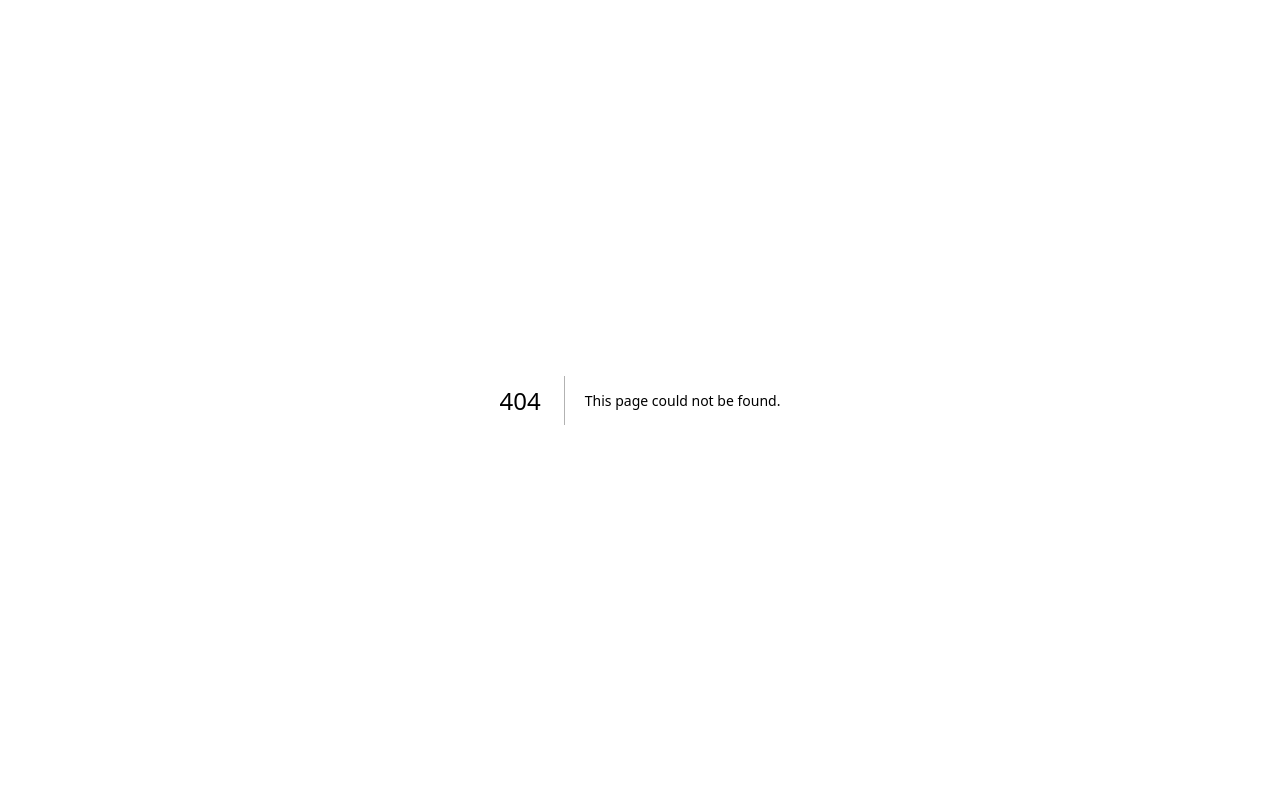
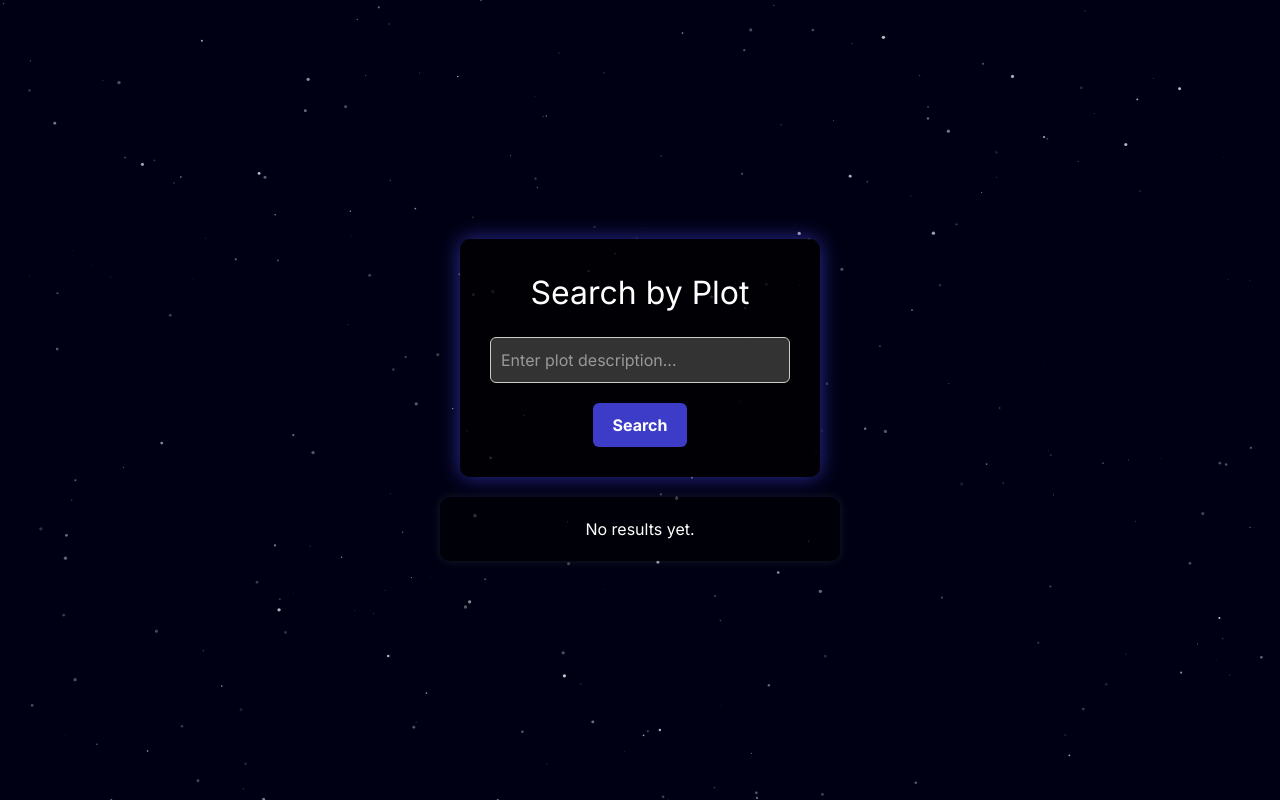
Before and after one commit to girish-j04/cine-stellation, a Next.js app in the folder client/: page /plot in a window 1280 px wide. Before the commit this address had no page. Built offline with nearby package versions, Linux system fonts and the light colour scheme.

Commit message:
Add plot search feature with dummy API

```diff
--- a/client/src/app/components/MovieRecommendationGraph.js
+++ b/client/src/app/components/MovieRecommendationGraph.js
@@ -445,6 +445,33 @@ export default function MovieRecommendationGraph() {
           </a>
         </Link>
       </div>
+      {/* Navigation Button to Search by Plot */}
+      <div style={{
+        position: 'absolute',
+        top: 20,
+        left: 20,
+        zIndex: 20,
+      }}>
+        <Link href="/plot" legacyBehavior>
+          <a
+            style={{
+              padding: '8px 16px',
+              background: 'rgba(75, 75, 250, 0.8)',
+              color: 'white',
+              borderRadius: '6px',
+              textDecoration: 'none',
+              fontWeight: 'bold',
+              boxShadow: '0 0 8px rgba(0,0,0,0.5)',
+              transition: 'background 0.3s',
+            }}
+            onMouseOver={e => e.currentTarget.style.background = 'rgba(100,100,255,0.9)'}
+            onMouseOut={e => e.currentTarget.style.background = 'rgba(75,75,250,0.8)'}
+          >
+            Search by Plot →
+          </a>
+        </Link>
+      </div>
+
 
       {/* Main Canvas */}
       <canvas
@@ -468,7 +495,7 @@ export default function MovieRecommendationGraph() {
         <div
           style={{
             position: "absolute",
-            left: infoPanel.screenX ,
+            left: infoPanel.screenX,
             top: infoPanel.screenY + infoPanel.height,
             zIndex: 50,
             background: "rgba(40,42,54,0.96)",
--- /dev/null
+++ b/client/src/app/plot/page.js
@@ -0,0 +1,136 @@
+'use client';
+import { useState } from 'react';
+import StarryBackground from '@/app/components/StarryBackground';
+
+export default function PlotSearchPage() {
+  const [query, setQuery] = useState('');
+  const [results, setResults] = useState([]);
+  const [loading, setLoading] = useState(false);
+
+  const dummyAPI = async (plotDescription) => {
+    // Simulate a delay
+    await new Promise((res) => setTimeout(res, 1000));
+
+    // Fake results (replace with actual API later)
+    return [
+      { id: 1, title: 'Interstellar (2014)', match: 92 },
+      { id: 2, title: 'The Martian (2015)', match: 87 },
+      { id: 3, title: 'Gravity (2013)', match: 83 },
+      { id: 4, title: 'Contact (1997)', match: 76 },
+    ];
+  };
+
+  const handleSubmit = async (e) => {
+    e.preventDefault();
+    if (!query.trim()) return;
+    setLoading(true);
+    const response = await dummyAPI(query);
+    setResults(response);
+    setLoading(false);
+  };
+
+  return (
+    <div style={{
+      width: '100vw',
+      height: '100vh',
+      position: 'relative',
+      background: '#181822',
+      overflow: 'hidden',
+      display: 'flex',
+      justifyContent: 'center',
+      alignItems: 'center',
+      flexDirection: 'column',
+    }}>
+      {/* Stars */}
+      <div style={{
+        position: 'absolute',
+        top: 0,
+        left: 0,
+        width: '100%',
+        height: '100%',
+        zIndex: 0,
+        pointerEvents: 'none',
+      }}>
+        <StarryBackground />
+      </div>
+
+      {/* Search Box */}
+      <form onSubmit={handleSubmit} style={{
+        zIndex: 2,
+        backgroundColor: 'rgba(0,0,0,0.75)',
+        padding: '30px',
+        borderRadius: '10px',
+        boxShadow: '0 0 20px rgba(75, 75, 250, 0.6)',
+        display: 'flex',
+        flexDirection: 'column',
+        alignItems: 'center',
+        marginBottom: '20px',
+      }}>
+        <h1 style={{
+          color: 'white',
+          marginBottom: '20px',
+          fontSize: '2rem',
+          textAlign: 'center'
+        }}>
+          Search by Plot
+        </h1>
+
+        <input
+          type="text"
+          value={query}
+          onChange={(e) => setQuery(e.target.value)}
+          placeholder="Enter plot description..."
+          style={{
+            width: '300px',
+            padding: '10px',
+            borderRadius: '6px',
+            border: '1px solid #ccc',
+            fontSize: '1rem',
+            marginBottom: '20px',
+            backgroundColor: '#333',
+            color: 'white',
+          }}
+        />
+
+        <button type="submit" style={{
+          padding: '10px 20px',
+          borderRadius: '6px',
+          border: 'none',
+          backgroundColor: 'rgba(75, 75, 250, 0.8)',
+          color: 'white',
+          fontWeight: 'bold',
+          fontSize: '1rem',
+          cursor: 'pointer',
+        }}>
+          {loading ? 'Searching...' : 'Search'}
+        </button>
+      </form>
+
+      {/* Results Section */}
+      <div style={{
+        zIndex: 2,
+        backgroundColor: 'rgba(0,0,0,0.6)',
+        padding: '20px',
+        borderRadius: '10px',
+        width: '400px',
+        color: 'white',
+        boxShadow: '0 0 10px rgba(255,255,255,0.1)',
+      }}>
+        {results.length > 0 ? (
+          <div>
+            <h2 style={{ marginBottom: '10px' }}>Recommended Movies:</h2>
+            <ul style={{ listStyle: 'none', padding: 0 }}>
+              {results.map(movie => (
+                <li key={movie.id} style={{ marginBottom: '10px' }}>
+                  {movie.title} — <span style={{ color: '#8be9fd' }}>{movie.match}% match</span>
+                </li>
+              ))}
+            </ul>
+          </div>
+        ) : (
+          !loading && <p style={{ textAlign: 'center' }}>No results yet.</p>
+        )}
+      </div>
+    </div>
+  );
+}
```
Also changed, not shown: 1 other file (tests, documents, lock files or other folders).
